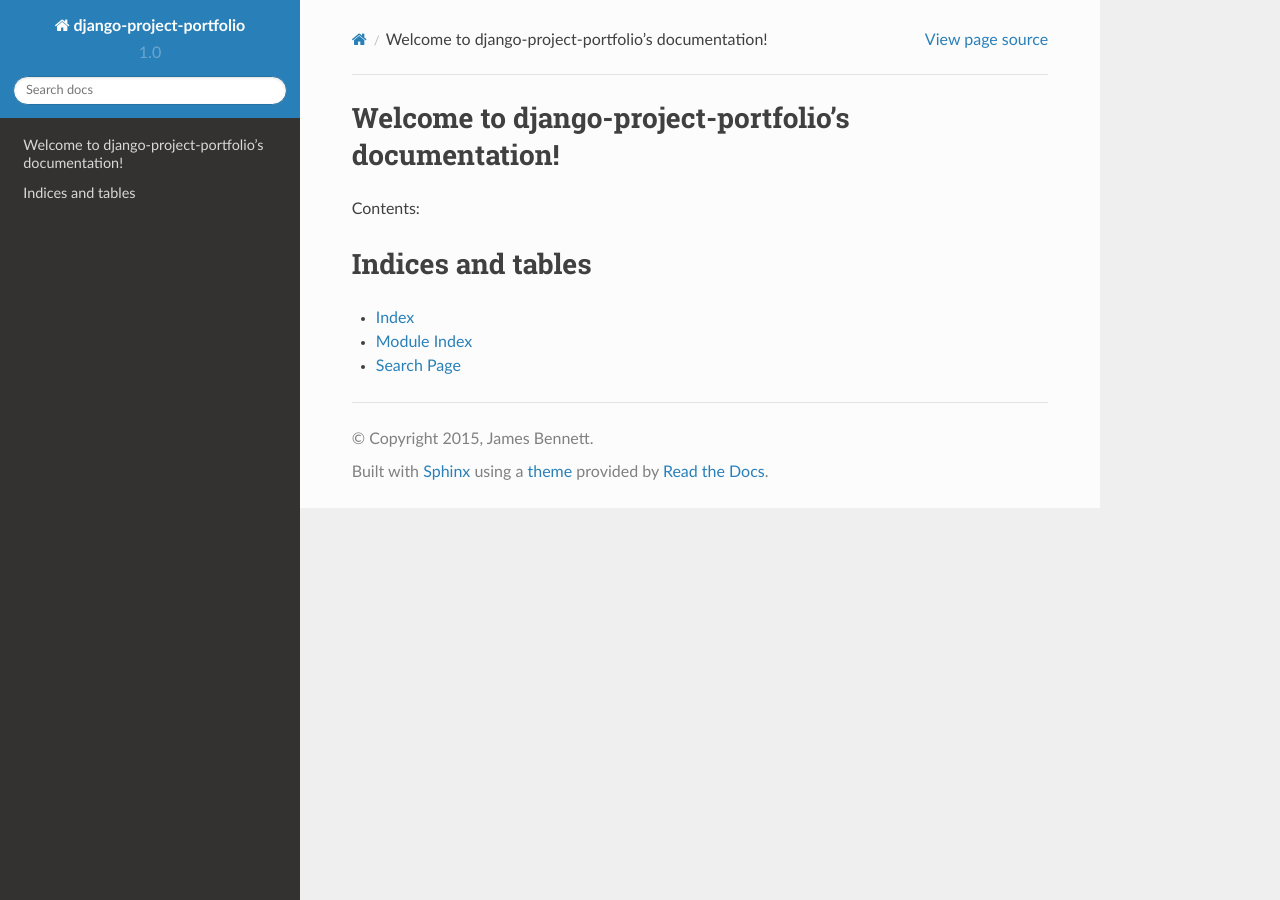
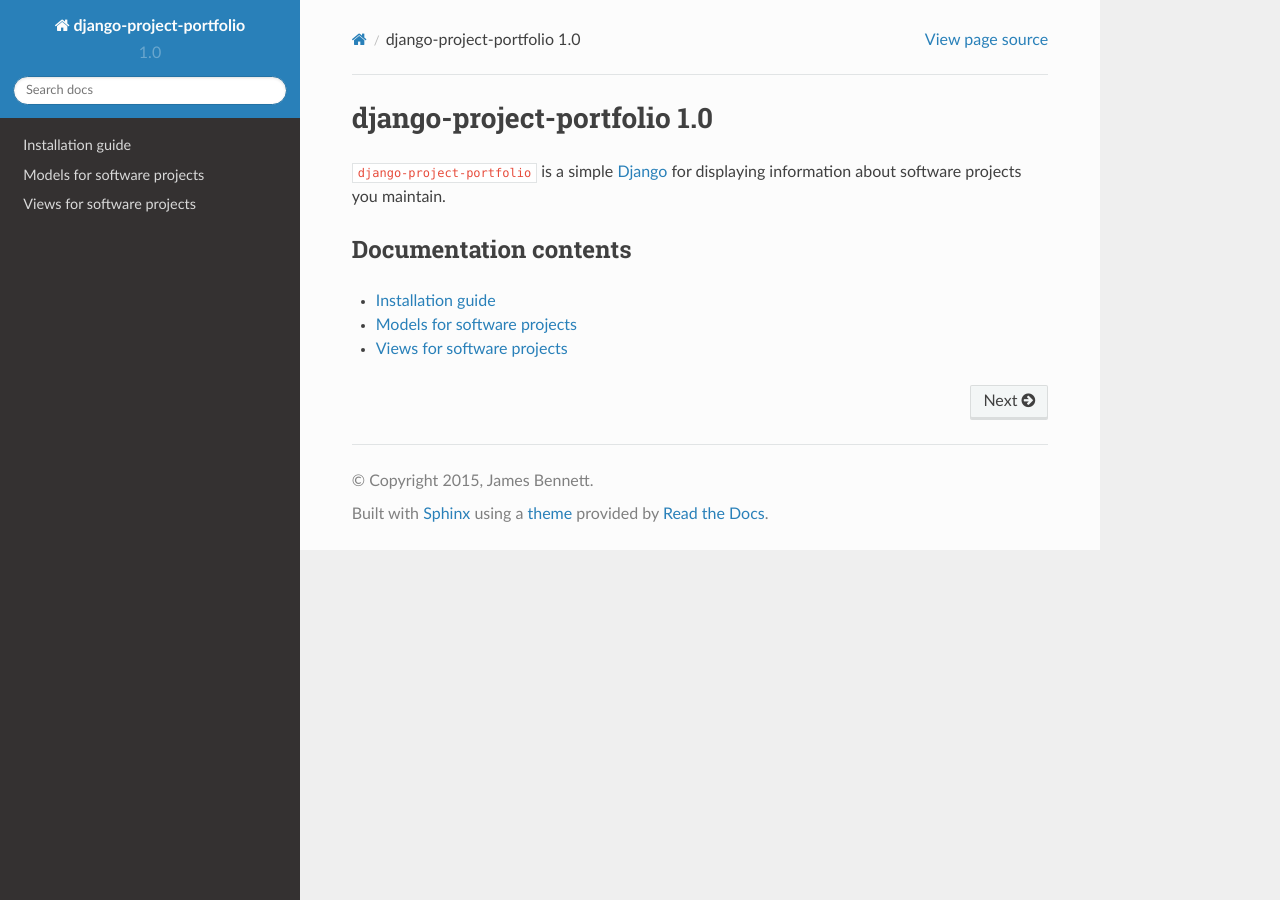
Before and after one commit to ubernostrum/django-project-portfolio, a Sphinx documentation site: the page built from docs/index.rst, in a window 1280 px wide. Built offline with Sphinx 7.4.7 and the Read the Docs theme 2.0.0, drawn with Linux system fonts in a browser that asks for light colours; some of the changed lines change nothing that is shown.

Commit message:
Initial documentation pass.

```diff
--- a/docs/index.rst
+++ b/docs/index.rst
@@ -1,21 +1,17 @@
-.. django-project-portfolio documentation master file, created by
-   sphinx-quickstart on Sun Jul 12 06:00:20 2015.
-   You can adapt this file completely to your liking, but it should at least
-   contain the root `toctree` directive.
+django-project-portfolio |version|
+==================================
 
-Welcome to django-project-portfolio's documentation!
-====================================================
+``django-project-portfolio`` is a simple `Django
+<https://www.djangoproject.com/>`_ for displaying information about
+software projects you maintain.
 
-Contents:
+
+Documentation contents
+----------------------
 
 .. toctree::
-   :maxdepth: 2
+   :maxdepth: 1
 
-
-
-Indices and tables
-==================
-
-* :ref:`genindex`
-* :ref:`modindex`
-* :ref:`search`
+   install
+   models
+   views
--- /dev/null
+++ b/docs/install.rst
@@ -0,0 +1,65 @@
+.. _install:
+
+
+Installation guide
+==================
+
+Before installing ``django-project-portfolio``, you'll need to have a
+copy of `Django <https://www.djangoproject.com>`_ already
+installed. For information on obtaining and installing Django, consult
+the `Django download page <https://www.djangoproject.com/download/>`_,
+which offers convenient packaged downloads and installation
+instructions.
+
+The |version| release of ``django-project-portfolio`` supports Django
+1.7 and 1.8, on any of Python 2.7, 3.3 or 3.4. Older versions of
+Django and/or Python are not supported.
+
+
+Normal installation
+-------------------
+
+The preferred method of installing ``django-project-portfolio`` is via
+``pip``, the standard Python package-installation tool. If you don't
+have ``pip``, instructions are available for `how to obtain and
+install it <https://pip.pypa.io/en/latest/installing.html>`_.
+
+Once you have ``pip``, simply type::
+
+    pip install django-project-portfolio
+
+
+Manual installation
+-------------------
+
+It's also possible to install ``django-project-portfolio``
+manually. To do so, obtain the latest packaged version from `the
+listing on the Python Package Index
+<https://pypi.python.org/pypi/django-project-portfolio/>`_. Unpack the
+``.tar.gz`` file, and run::
+
+    python setup.py install
+
+Once you've installed ``django-project-portfolio``, you can verify
+successful installation by opening a Python interpreter and typing
+``import projects``.
+
+If the installation was successful, you'll simply get a fresh Python
+prompt. If you instead see an ``ImportError``, check the configuration
+of your install tools and your Python import path to ensure
+``django-project-portfolio`` installed into a location Python can
+import from.
+
+
+Installing from a source checkout
+---------------------------------
+
+The development repository for ``django-project-portfolio`` is at
+<https://github.com/ubernostrum/django-project-portfolio>. Presuming
+you have `git <http://git-scm.com/>`_ installed, you can obtain a copy
+of the repository by typing::
+
+    git clone https://github.com/ubernostrum/django-project-portfolio.git
+
+From there, you can use normal git commands to check out the specific
+revision you want, and install it using ``python setup.py install``.
--- /dev/null
+++ b/docs/models.rst
@@ -0,0 +1,212 @@
+.. _models:
+.. module:: projects.models
+
+
+Models for software projects
+============================
+
+``django-project-portfolio`` provides three models which work together
+to describe software projects: :class:`~Project` represents a software
+project, :class:`~Version` represents a particular version of a
+project, and :class:`~License` represents the license under which a
+particular version is released.
+
+
+.. class:: License
+
+   The license under which a particular :class:`~Version` is
+   released. This is tied to ``Version`` rather than
+   :class:`~Project` in order to allow the possibility of relicensing
+   from one version to another.
+
+   A ``License`` has three fields, all of which are required:
+
+   .. attribute:: name
+
+      ``CharField(max_length=255)``
+
+      The name of the license (for example, "GPLv2" or
+      "MIT").
+
+   .. attribute:: slug
+
+      ``SlugField`` (prepopulated from :attr:`name`)
+
+      A short, descriptive URL-safe string to identify the
+      license. Currently there are no views in
+      ``django-project-portfolio`` which make use of this, but the
+      field is provided so that custom views can make use of it.
+
+   .. attribute:: link
+
+      ``URLField``
+
+      A link to an online version of the license's terms, or to a
+      description of the license. For open-source licenses, individual
+      license pages in `the OSI license list
+      <http://opensource.org/licenses>`_ are useful values for this
+      field.
+
+
+.. class:: Project
+
+   A software project.
+
+   Four fields (all required) provide basic metadata about the
+   project:
+
+   .. attribute:: name
+
+      ``CharField(max_length=255)``
+
+      The name of the project.
+
+   .. attribute:: slug
+
+      ``SlugField`` (prepopulated from :attr:`name`)
+
+      A short, descriptive URL-safe string to identify the
+      project.
+
+   .. attribute:: description
+
+      ``TextField``
+
+      A free-form text description of the project.
+
+   .. attribute:: status
+
+      ``IntegerField`` with choices
+
+      Indicates whether the project is public or not. May be expanded
+      to include additional options in future versions, hence the
+      implementation as an ``IntegerField`` with choices instead of a
+      ``BooleanField``. Valid choices are:
+
+   .. attribute:: PUBLIC_STATUS
+
+      Indicates a project which is public; this will cause built-in
+      views to list and display the project.
+
+   .. attribute:: HIDDEN_STATUS
+
+      Indicates a project which is hidden; built-in views will not
+      list or display the project.
+
+   Four additional fields, all optional, allow additional useful data
+   about the project to be specified:
+
+   .. attribute:: package_link
+
+      ``URLField``
+
+      URL of a location where packages for this project can be found.
+
+   .. attribute:: repository_link
+
+      ``URLField``
+
+      URL of the project's source-code repository.
+
+   .. attribute:: documentation_link
+
+      ``URLField``
+
+      URL of the project's online documentation.
+
+   .. attribute:: tests_link
+
+      ``URLField``
+
+      URL of the project's online testing/continuous integration
+      status.
+
+   One utility method is also defined on instances of ``Project``:
+
+   .. method:: latest_version()
+
+      Returns the latest :class:`~Version` of this project (as defined
+      by the ``is_latest`` field on ``Version``), or ``None`` if no
+      such version exists.
+
+   Finally, the default manager for ``Project`` defines one custom
+   query method, ``public()``, which returns only instances whose
+   :attr:`status` is :attr:`PUBLIC_STATUS`. This is implemented via a
+   custom ``QuerySet`` subclass, so the method will be available on
+   any ``QuerySet`` obtained from ``Project`` as well.
+
+
+.. class:: Version
+
+   A particular version of a software project.
+
+   There are six fields, all of which are required:
+
+   .. attribute:: project
+
+      ``ForeignKey`` to :class:`~Project`
+
+      The project this version corresponds to.
+
+   .. attribute:: version
+
+      ``CharField(max_length=255)``
+
+      A string representing the version's identifier. This is
+      deliberately freeform to support different types of versioning
+      systems, but be aware that it will (with the built-in views) be
+      used in URLs, so URL-safe strings are encouraged here.
+
+   .. attribute:: is_latest
+
+      ``BooleanField``
+
+      Indicates whether this is the latest version of the
+      project. When a ``Version`` is saved with ``is_latest=True``, a
+      ``post_save`` signal handler will toggle all other versions of
+      that :class:`~Project` to ``is_latest=False``.
+
+   .. attribute:: status
+
+      ``IntegerField`` with choices
+
+      The status of this version. Valid choices are (taken from the
+      Python Package Index's status choices):
+
+   .. attribute:: PLANNING_STATUS
+
+      This is an early/planning version.
+
+   .. attribute:: PRE_ALPHA_STATUS
+
+      This is a pre-alpha version.
+
+   .. attribute:: ALPHA_STATUS
+
+      This is an alpha version.
+
+   .. attribute:: BETA_STATUS
+
+      This is a beta version.
+
+   .. attribute:: STABLE_STATUS
+
+      This is a stable version.
+
+   .. attribute:: license
+
+      ``ForeignKey`` to :class:`~License`
+
+      The license under which this version is released.
+
+   .. attribute:: release_date
+
+      The date on which this version was released.
+
+   Additionally, the default manager for ``Version`` defines one
+   custom query method, ``stable()``, which returns only instances
+   whose :attr:`status` is :attr:`STABLE_STATUS`. This is implemented
+   via a custom ``QuerySet`` subclass, so the method will be available
+   on any ``QuerySet`` obtained from ``Version`` as well, and also on
+   any related ``QuerySet`` obtained through an instance of
+   :class:`~Project`.
--- /dev/null
+++ b/docs/views.rst
@@ -0,0 +1,76 @@
+.. _views:
+.. module:: projects.views
+
+
+Views for software projects
+===========================
+
+
+``django-project-portfolio`` provides four built-in views for
+displaying information about software projects. Though not all
+possible views of the data are included here, the built-in views
+strive to cover the common cases.
+
+
+.. class:: ProjectDetail
+
+   Subclass of `Django's generic DetailView`_.
+
+   Detail view of a :class:`~projects.models.Project`. Has one
+   required argument which must be captured in the URL:
+
+   ``slug``
+
+      The :attr:`~projects.models.Project.slug` of the project.
+
+   By default, this view will only display projects whose
+   :attr:`~projects.models.Project.status` is
+   :attr:`~projects.models.Project.PUBLIC_STATUS`.
+
+
+.. class:: ProjectList
+
+   Subclass of `Django's generic ListView`_.
+
+   List of :class:`~projects.models.Project` instances.
+
+   By default, this view will only display projects whose
+   :attr:`~projects.models.Project.status` is
+   :attr:`~projects.models.Project.PUBLIC_STATUS`.
+
+
+.. class:: VersionDetail
+
+   Subclass of `Django's generic DetailView`_.
+
+   Detail view of a :class:`~projects.models.Version`. Has two
+   required arguments which must be captured in the URL:
+
+   ``project_slug``
+
+      The :attr:`~projects.models.Project.slug` of the
+      :class:`~projects.models.Project` with which this ``Version`` is
+      associated.
+
+   ``slug``
+
+      The :attr:`~projects.models.Version.version` of the ``Version``.
+
+   By default, only versions associated with a
+   :class:`~projects.models.Project` whose
+   :attr:`~projects.models.Project.status` is
+   :attr:`~projects.models.Project.PUBLIC_STATUS` can be displayed.
+
+
+.. class:: LatestVersionList
+
+   Subclass of ``django.views.generic.ListView``.
+
+   List of the latest :class:`~projects.models.Version` of each public
+   (i.e., :attr:`~projects.models.Project.status` is
+   :attr:`~projects.models.Project.PUBLIC_STATUS`)
+   :class:`~projects.models.Project`.
+
+
+.. _Django's generic DetailView: https://docs.djangoproject.com/en/1.8/ref/class-based-views/generic-display/#detailview
+.. _Django's generic ListView: https://docs.djangoproject.com/en/1.8/ref/class-based-views/generic-display/#listview
```
